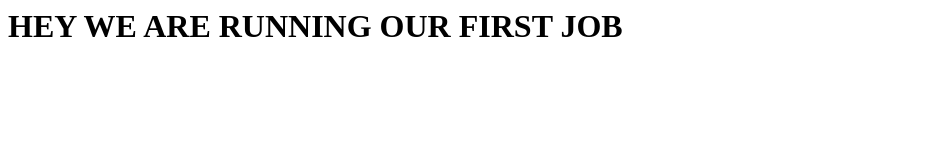
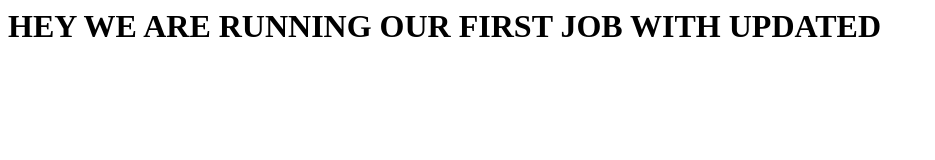
Before and after one commit to gauravkumar9130/bhutanweb, a plain HTML site: page index.html in a window 1280 px wide. Shown: the whole page, without its empty margins (0-935 px from the left). Drawn offline with Linux system fonts and the light colour scheme.

Commit message:
second commit

```diff
--- a/index.html
+++ b/index.html
@@ -1 +1 @@
-<h1> HEY WE ARE RUNNING OUR FIRST JOB </h1>
+<h1> HEY WE ARE RUNNING OUR FIRST JOB WITH UPDATED </h1>
```
